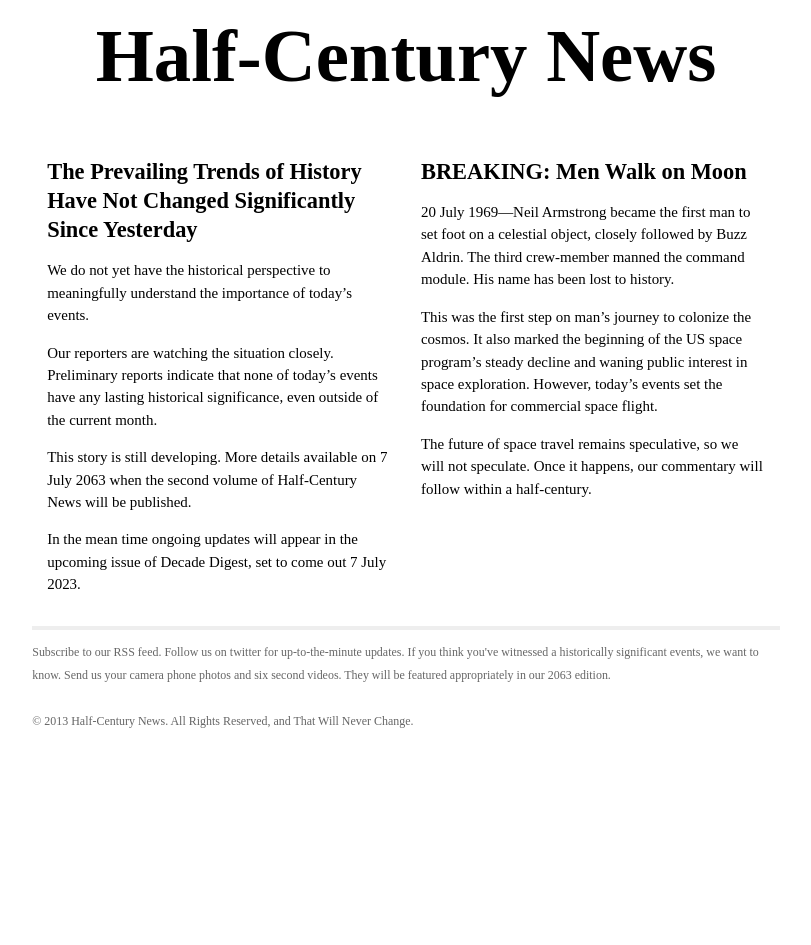
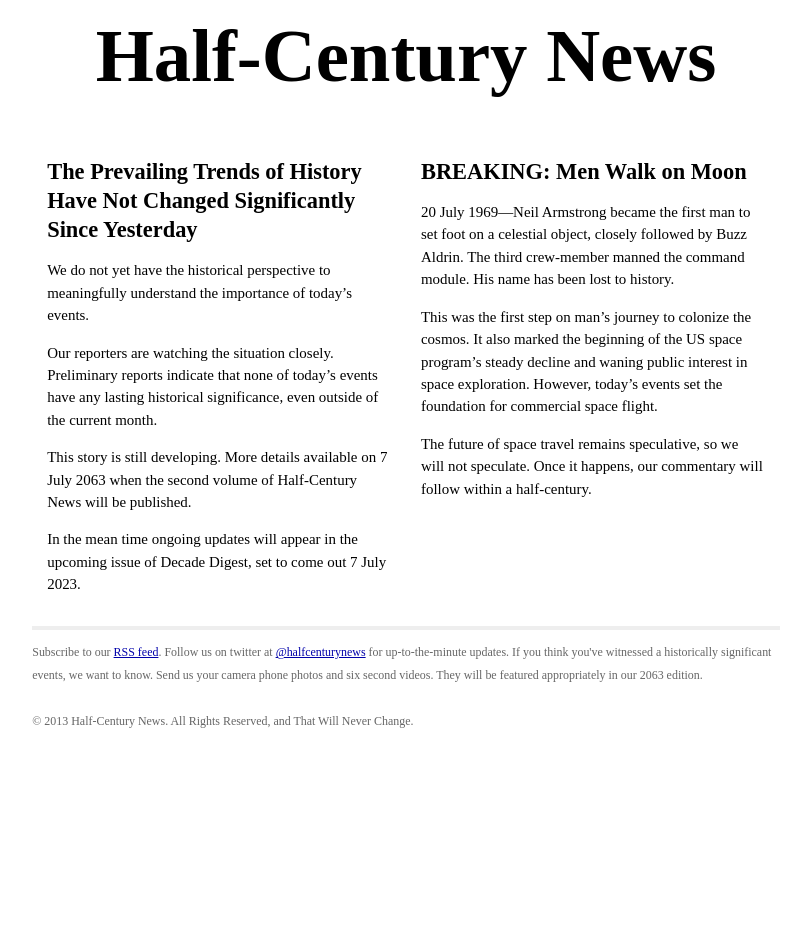
Before and after one commit to seliopou/hcn, a Jekyll site: the page built from index.html, in a window 1280 px wide. Shown: the whole page, without its empty margins (234-1045 px from the left). Built offline with Jekyll 4.4.1, drawn with Linux system fonts in a browser that asks for light colours.

```diff
--- a/_config.yml
+++ b/_config.yml
@@ -1,2 +1,4 @@
+url:            http://halfcenturynews.com
+description:    All the news that&rsquo;s fit to read.
 name: Half-Century News
 pygments: true
--- a/_layouts/default.html
+++ b/_layouts/default.html
@@ -34,10 +34,13 @@
             <div class="footer">
               <div clas="contact">
                 <p>
-                  Subscribe to our RSS feed. Follow us on twitter for up-to-the-minute
-                  updates. If you think you've witnessed a historically significant events,
-                  we want to know. Send us your camera phone photos and six second videos.
-                  They will be featured appropriately in our 2063 edition.
+                  Subscribe to our <a href="/feed.xml">RSS feed</a>. Follow us
+                  on twitter at <a
+                      href="http://twitter.com/halfcenturynews">@halfcenturynews</a>
+                  for up-to-the-minute updates. If you think you've witnessed a
+                  historically significant events, we want to know. Send us
+                  your camera phone photos and six second videos.  They will be
+                  featured appropriately in our 2063 edition.
                 </p>
               </div>
               <div class="contact">
```
Also changed, not shown: feed.xml (added, +21 -0 lines).
